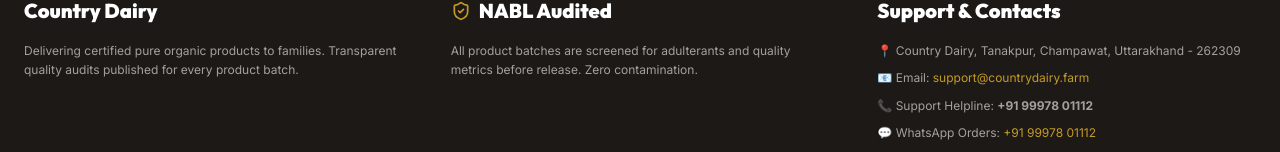
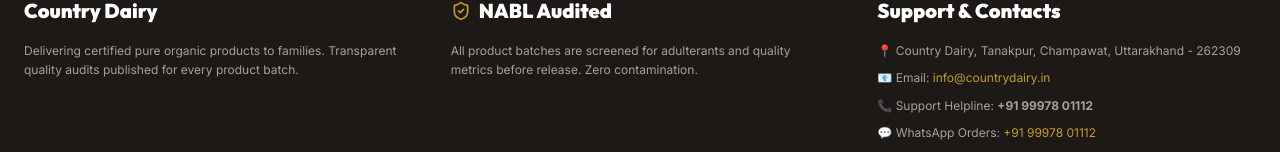
Before and after one commit to chanddeepak/country_dairy, a Next.js app in the folder apps/web/: page / in a window 1280 px wide. Shown: the part 2828-2980 px from the top of the page. Built offline with nearby package versions, Linux system fonts and the light colour scheme; no server answers.

Commit message:
fix(web): update contact email address to info@countrydairy.in

```diff
--- a/apps/web/src/components/layout/Footer.tsx
+++ b/apps/web/src/components/layout/Footer.tsx
@@ -26,7 +26,7 @@
           <h4 className="text-white font-serif font-black text-xl mb-4">Support & Contacts</h4>
           <div className="text-xs leading-relaxed space-y-2">
             <p>📍 Country Dairy, Tanakpur, Champawat, Uttarakhand - 262309</p>
-            <p>📧 Email: <a href="mailto:support@countrydairy.farm" className="text-[#C59B27] hover:underline">support@countrydairy.farm</a></p>
+            <p>📧 Email: <a href="mailto:info@countrydairy.in" className="text-[#C59B27] hover:underline">info@countrydairy.in</a></p>
             <p>📞 Support Helpline: <strong>+91 99978 01112</strong></p>
             <p>💬 WhatsApp Orders: <a href="https://wa.me/919997801112" target="_blank" className="text-[#C59B27] hover:underline">+91 99978 01112</a></p>
             <p>📦 <span className="font-bold">Delivery available across India</span></p>
```
